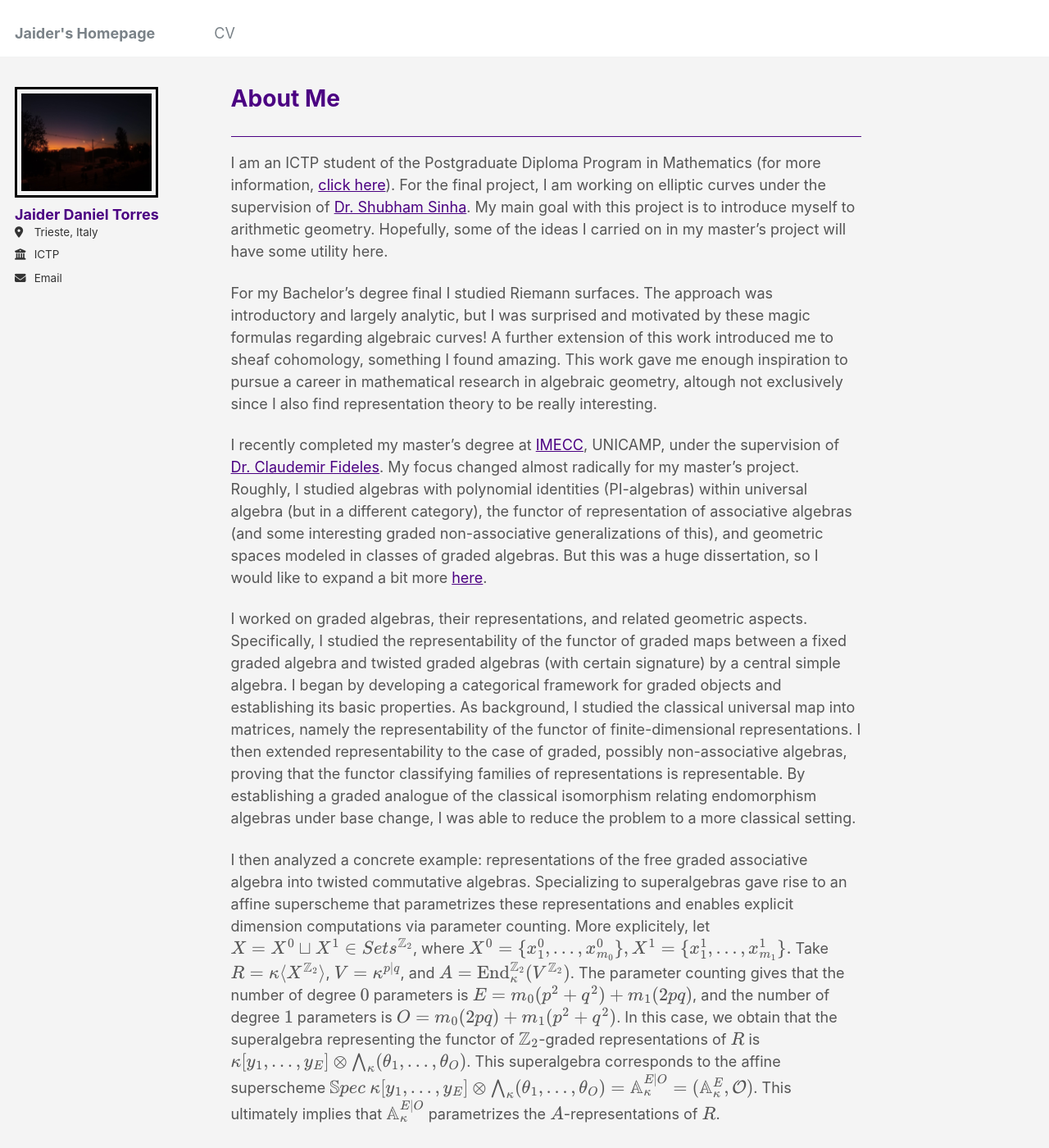
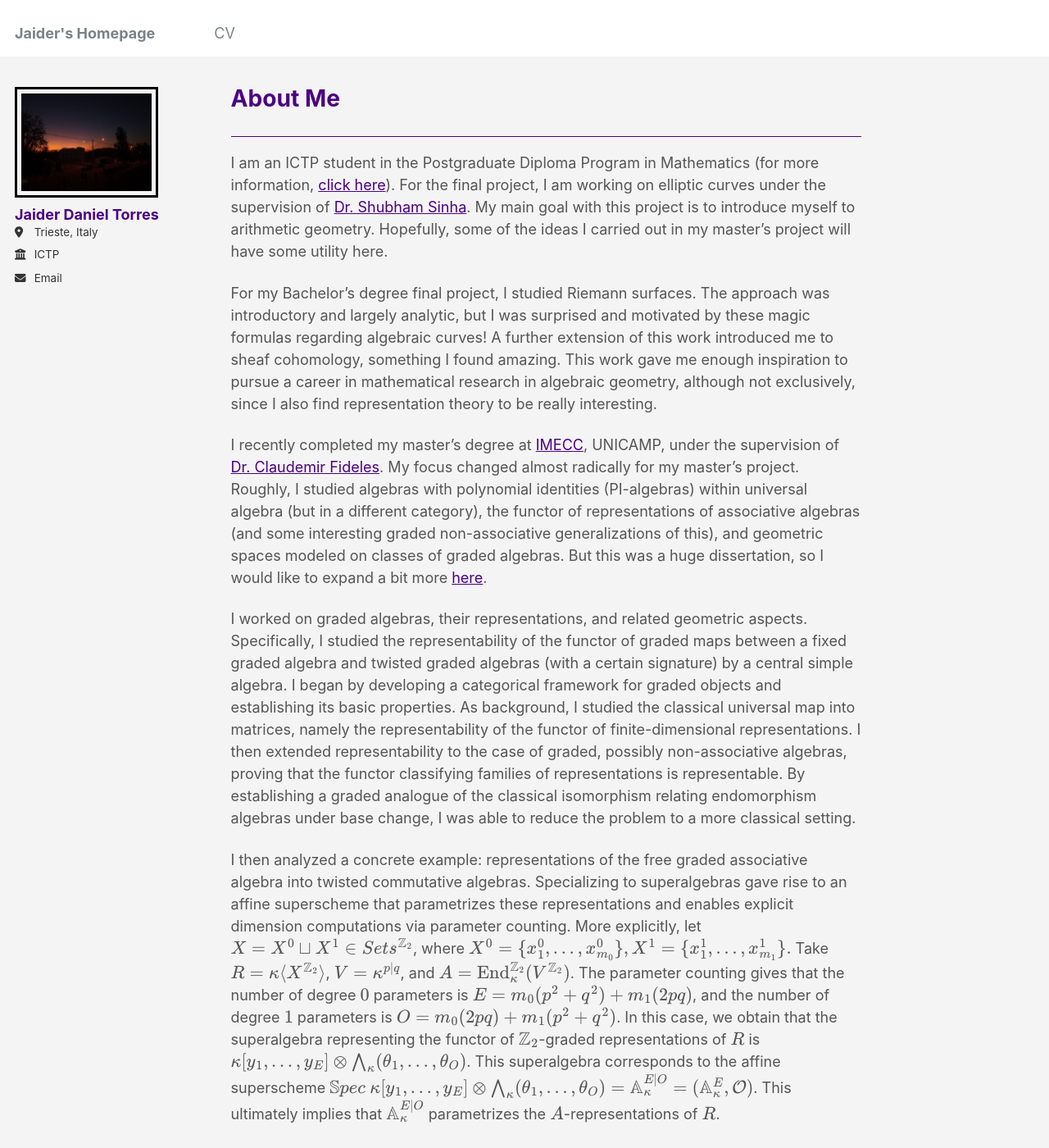
Before and after one commit to jaider-torres/jaider-torres.github.io, a Jekyll site: the page built from _pages/about.md, in a window 1280 px wide and 1400 px high. Shown: the whole window at 82% size. Built offline with Jekyll 4.4.1, drawn with Linux system fonts in a browser that asks for light colours; some of the changed text lies outside the part shown.

Commit message:
Update about.md

```diff
--- a/_pages/about.md
+++ b/_pages/about.md
@@ -8,30 +8,29 @@ redirect_from:
 ---
 ------
 
-I am an ICTP student of the Postgraduate Diploma Program in Mathematics (for more information, [click here](https://www.ictp.it/opportunity/ictp-postgraduate-diploma-programme)). For the final project, I am working on elliptic curves under the supervision of [Dr. Shubham Sinha](https://users.ictp.it/~ssinha1/). My main goal with this project is to introduce myself to arithmetic geometry. Hopefully, some of the ideas I carried on in my master's project will have some utility here.
+I am an ICTP student in the Postgraduate Diploma Program in Mathematics (for more information, [click here](https://www.ictp.it/opportunity/ictp-postgraduate-diploma-programme)). For the final project, I am working on elliptic curves under the supervision of [Dr. Shubham Sinha](https://users.ictp.it/~ssinha1/). My main goal with this project is to introduce myself to arithmetic geometry. Hopefully, some of the ideas I carried out in my master's project will have some utility here.
 
-For my Bachelor's degree final I studied Riemann surfaces. The approach was introductory and largely analytic, but I was surprised and motivated by these magic formulas regarding algebraic curves! A further extension of this work introduced me to sheaf cohomology, something I found amazing. This work gave me enough inspiration to pursue a career in mathematical research in algebraic geometry, altough not exclusively since I also find representation theory to be really interesting.
+For my Bachelor's degree final project, I studied Riemann surfaces. The approach was introductory and largely analytic, but I was surprised and motivated by these magic formulas regarding algebraic curves! A further extension of this work introduced me to sheaf cohomology, something I found amazing. This work gave me enough inspiration to pursue a career in mathematical research in algebraic geometry, although not exclusively, since I also find representation theory to be really interesting.
 
-I recently completed my master's degree at [IMECC](https://www.ime.unicamp.br/en), UNICAMP, under the supervision of [Dr. Claudemir Fideles](https://sites.google.com/unicamp.br/fideles/). My focus changed almost radically for my master's project. Roughly, I studied algebras with polynomial identities (PI-algebras) within universal algebra (but in a different category), the functor of representation of associative algebras (and some interesting graded non-associative generalizations of this), and geometric spaces modeled in classes of graded algebras. But this was a huge dissertation, so I would like to expand a bit more [here]().
+I recently completed my master's degree at [IMECC](https://www.ime.unicamp.br/en), UNICAMP, under the supervision of [Dr. Claudemir Fideles](https://sites.google.com/unicamp.br/fideles/). My focus changed almost radically for my master's project. Roughly, I studied algebras with polynomial identities (PI-algebras) within universal algebra (but in a different category), the functor of representations of associative algebras (and some interesting graded non-associative generalizations of this), and geometric spaces modeled on classes of graded algebras. But this was a huge dissertation, so I would like to expand a bit more [here]().
 
+I worked on graded algebras, their representations, and related geometric aspects. Specifically, I studied the representability of the functor of graded maps between a fixed graded algebra and twisted graded algebras (with a certain signature) by a central simple algebra. I began by developing a categorical framework for graded objects and establishing its basic properties. As background, I studied the classical universal map into matrices, namely the representability of the functor of finite-dimensional representations. I then extended representability to the case of graded, possibly non-associative algebras, proving that the functor classifying families of representations is representable. By establishing a graded analogue of the classical isomorphism relating endomorphism algebras under base change, I was able to reduce the problem to a more classical setting.
 
-I worked on graded algebras, their representations, and related geometric aspects. Specifically, I studied the representability of the functor of graded maps between a fixed graded algebra and twisted graded algebras (with certain signature) by a central simple algebra. I began by developing a categorical framework for graded objects and establishing its basic properties. As background, I studied the classical universal map into matrices, namely the representability of the functor of finite-dimensional representations. I then extended representability to the case of graded, possibly non-associative algebras, proving that the functor classifying families of representations is representable. By establishing a graded analogue of the classical isomorphism relating endomorphism algebras under base change, I was able to reduce the problem to a more classical setting.
-
-I then analyzed a concrete example: representations of the free graded associative algebra into twisted commutative algebras. Specializing to superalgebras gave rise to an affine superscheme that parametrizes these representations and enables explicit dimension computations via parameter counting. More explicitely, let $$X = X^0 \sqcup X^1 \in Sets^{\mathbb Z_2}$$, where
+I then analyzed a concrete example: representations of the free graded associative algebra into twisted commutative algebras. Specializing to superalgebras gave rise to an affine superscheme that parametrizes these representations and enables explicit dimension computations via parameter counting. More explicitly, let $$X = X^0 \sqcup X^1 \in Sets^{\mathbb Z_2}$$, where
 $$X^0 = \{x^0_1,\dots,x^0_{m_0}\}, X^1 = \{x^1_1,\dots,x^1_{m_1}\}.$$
 Take $$R=\kappa\langle X^{\mathbb Z_2}\rangle$$, $$V=\kappa^{p\mid q}$$, and $$A=\mathrm{End}_\kappa^{\mathbb Z_2}(V^{\mathbb Z_2})$$. The parameter counting gives that the number of degree $$0$$ parameters is $$E = m_0(p^2+q^2) + m_1(2pq)$$,
-and the number of degree $$1$$ parameters is $$O = m_0(2pq) + m_1(p^2+q^2)$$. In this case, we obtain that the superalgebra representing the functor of $$\mathbb Z_2$$-graded representations of  $$R$$ is $$\kappa[y_1,\dots,y_E]\otimes\bigwedge_\kappa(\theta_1,\dots,\theta_O)$$.
+and the number of degree $$1$$ parameters is $$O = m_0(2pq) + m_1(p^2+q^2)$$. In this case, we obtain that the superalgebra representing the functor of $$\mathbb Z_2$$-graded representations of $$R$$ is $$\kappa[y_1,\dots,y_E]\otimes\bigwedge_\kappa(\theta_1,\dots,\theta_O)$$.
 This superalgebra corresponds to the affine superscheme $$\mathbb Spec\ \kappa[y_1,\dots,y_E]\otimes\bigwedge_\kappa(\theta_1,\dots,\theta_O)=\mathbb A_\kappa^{E\mid O}=(\mathbb A_\kappa^{E},\mathcal O)$$. This ultimately implies that $$\mathbb A_\kappa^{E\mid O}$$ parametrizes the $$A$$-representations of $$R$$.
 
-Finally, building on current ideas of sheaves of graded PI-algebras, an interesting adjunction appeared, namely the category of (pre)sheaves of graded algebras over a topological space forms a reflexive subcategory of the category of graded (pre)sheaves of algebras over (pre)sheaves of modules, with respect to a suitable functor. This looks like
+Finally, building on current ideas of sheaves of graded PI-algebras, an interesting adjunction appeared, namely that the category of (pre)sheaves of graded algebras over a topological space forms a reflexive subcategory of the category of graded (pre)sheaves of algebras over (pre)sheaves of modules, with respect to a suitable functor. This looks like
 
 $$\left((P)Sh_{A\mathrm{-Alg}} (X) \right)^G_{(P)Sh_{A\mathrm{-Mod}}(X),For} \substack{\overset {(-)_B}{\longrightarrow} \\ \underset{\iota}{\hookleftarrow}} \left((P)Sh_{G\mathrm{-Var}(B)}(X)\right)^G_{(P)Sh_{A\mathrm{-Mod}}(X),For}$$
 
-which is somehow beautiful. However, I still haven't provided many example of these constructions.
+which is somehow beautiful. However, I still haven't provided many examples of these constructions.
 
 # Research Interests
 ------
-Broadly, I'm interested algebraic geometry and representation. I got recently dragged by arithmetic geometry, representation of $$p$$-adic groups, and the Langlands correspondence. I have some hope some graded methods may be of some use in this context.
+Broadly, I am interested in algebraic geometry and representation theory. More recently, I have been drawn to arithmetic geometry, the representation theory of $$p$$-adic groups, and the Langlands correspondence. I hope that graded methods may prove useful in this context.
 
 Contact
 ------
```
